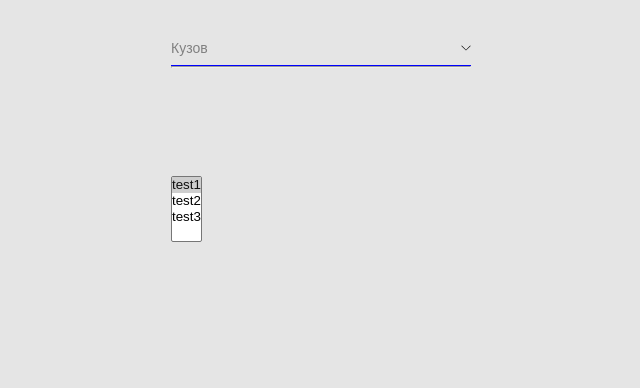
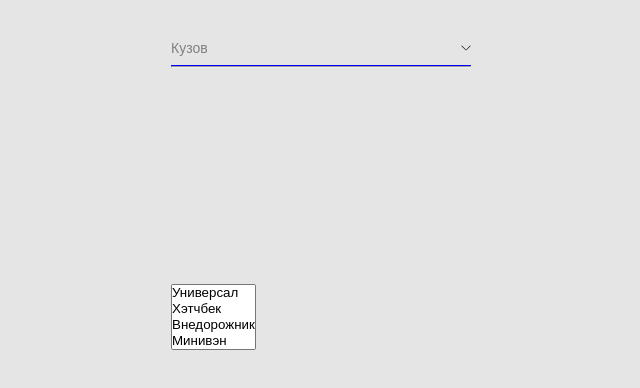
Before and after one commit to AndrewPhilippov/input, a plain HTML site: page index.html in a window 1280 px wide. Shown: the whole page, without its empty margins (319-959 px from the left). Drawn offline with nearby package versions, Linux system fonts and the light colour scheme; files that its build step writes are made by us from their sources.

Commit message:
Update index.html

```diff
--- a/index.html
+++ b/index.html
@@ -52,14 +52,18 @@
     </div>
 
     <hr>
-    <br><br><br><br><br><br>
+    <br><br><br><br>
+    <br><br><br><br>
+    <br><br><br><br>
 
-    <select name="test" id="" multiple class="dddddd">
-        <option value="1" selected>test1</option>
-        <option value="2">test2</option>
-        <option value="3">test3</option>
+    <select name="selectHidden" id="select-hidden" multiple class="select-hidden">
+        <option>Универсал</option>
+        <option>Хэтчбек</option>
+        <option>Внедорожник</option>
+        <option>Минивэн</option>
+        <option>Седан</option>
     </select>
-
+</div>
     <!-- .container ends -->
     <script src="app.js"></script>
 </body>
```
